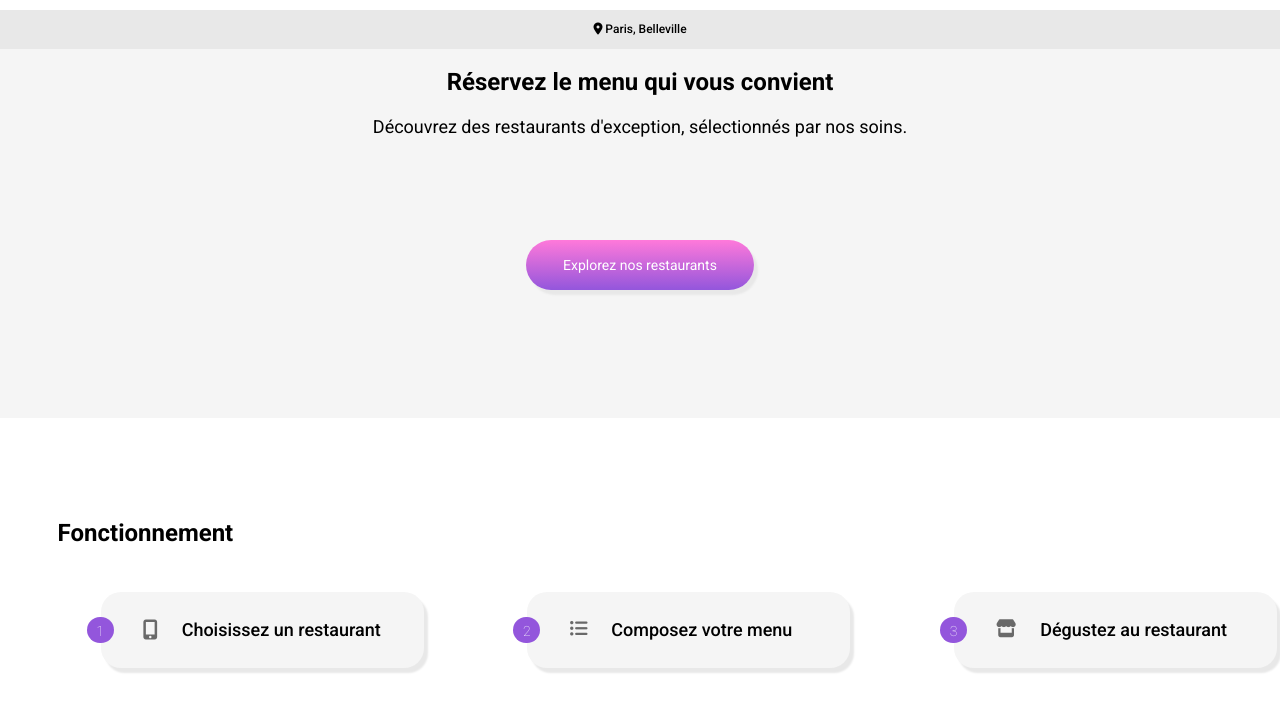
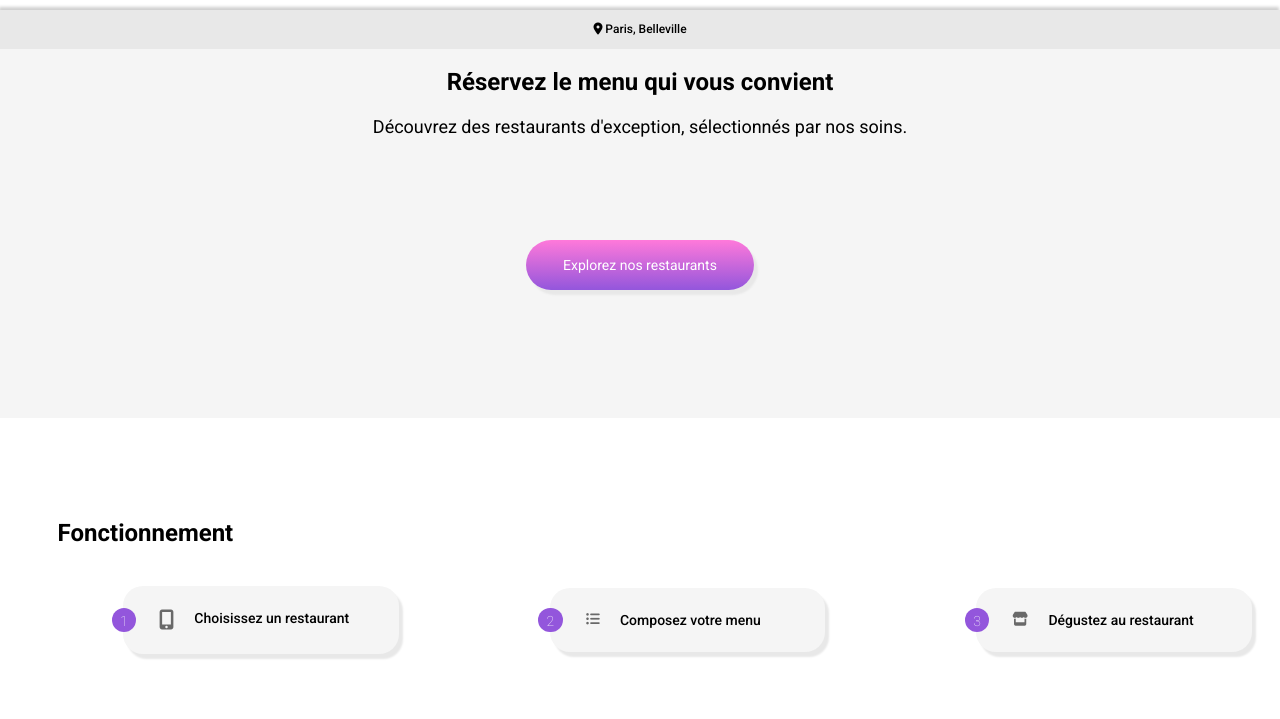
Before and after one commit to LilouCode/LisaLox_3_10112021, a website: page index.html in a window 1280 px wide. Shown: the part 233-952 px from the top of the page. Drawn offline with nearby package versions, Linux system fonts and the light colour scheme; a web font is replaced by a local one.

Commit message:
Shadow-top

```diff
--- a/sass/components/_lists.scss
+++ b/sass/components/_lists.scss
@@ -36,7 +36,6 @@ li{
 }
 .step__text {
   display: flex;
-  font-size: 18px;
   background-color: $light-gray;
   border-radius: 20px;
   padding: 8% 12%;
@@ -47,7 +46,7 @@ li{
   }
 }
 .list__step {
-  width: 350px;
+  width: 300px;
   & i{
     margin-right: 10%;
     color: darken($medium-gray, 50%);
--- a/sass/layout/_sections.scss
+++ b/sass/layout/_sections.scss
@@ -1,6 +1,5 @@
-.main {
-  display: flex;
-  flex-direction: column;
+.local{
+  @include shadow-top;
 }
 
 .description{
--- a/sass/utils/_mixins.scss
+++ b/sass/utils/_mixins.scss
@@ -40,6 +40,7 @@
 @mixin section-title {
   padding-left: $padding-section;
   margin-top: 8%;
+  width: 100px;
 }
 
 // les images
@@ -64,6 +65,13 @@
   }
 }
 
+//ombres générées avec cssgenerator.org
+@mixin shadow-top {
+    box-shadow: -1px -3px 2px 0px  darken(whitesmoke, 15%);
+    -webkit-box-shadow: -1px -3px 3px 0px  darken(whitesmoke, 15%);
+    -moz-box-shadow: -1px -3px 2px 0px  darken(whitesmoke, 15%);
+}
+
 //les medias queries
 @mixin desktop-only {
   @media screen and (min-width: map-get($breakpoints, desktop)) {
--- a/sass/utils/_variables.scss
+++ b/sass/utils/_variables.scss
@@ -20,6 +20,7 @@ $font-primary: "Roboto", sans-serif;
 //les ombres
 $shadow: 4px 5px 2px $medium-gray;
 $shadow-hover: 2px 4px 5px 2px darken(whitesmoke, 15%);
+ // shadow-top --> voir @mixins
 
 // les espaces
 $spacebot: 4%;
```
Also changed, not shown: public/css/style.css, 1 other file.
